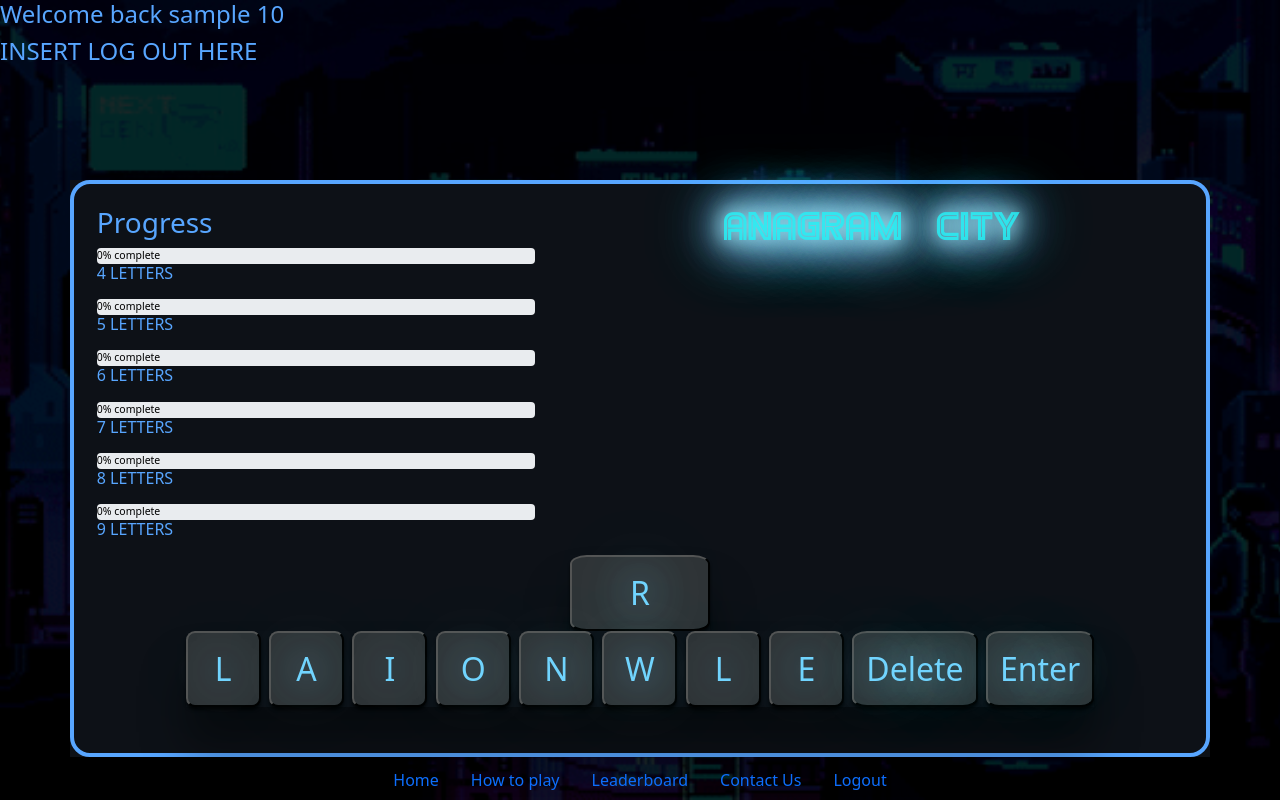
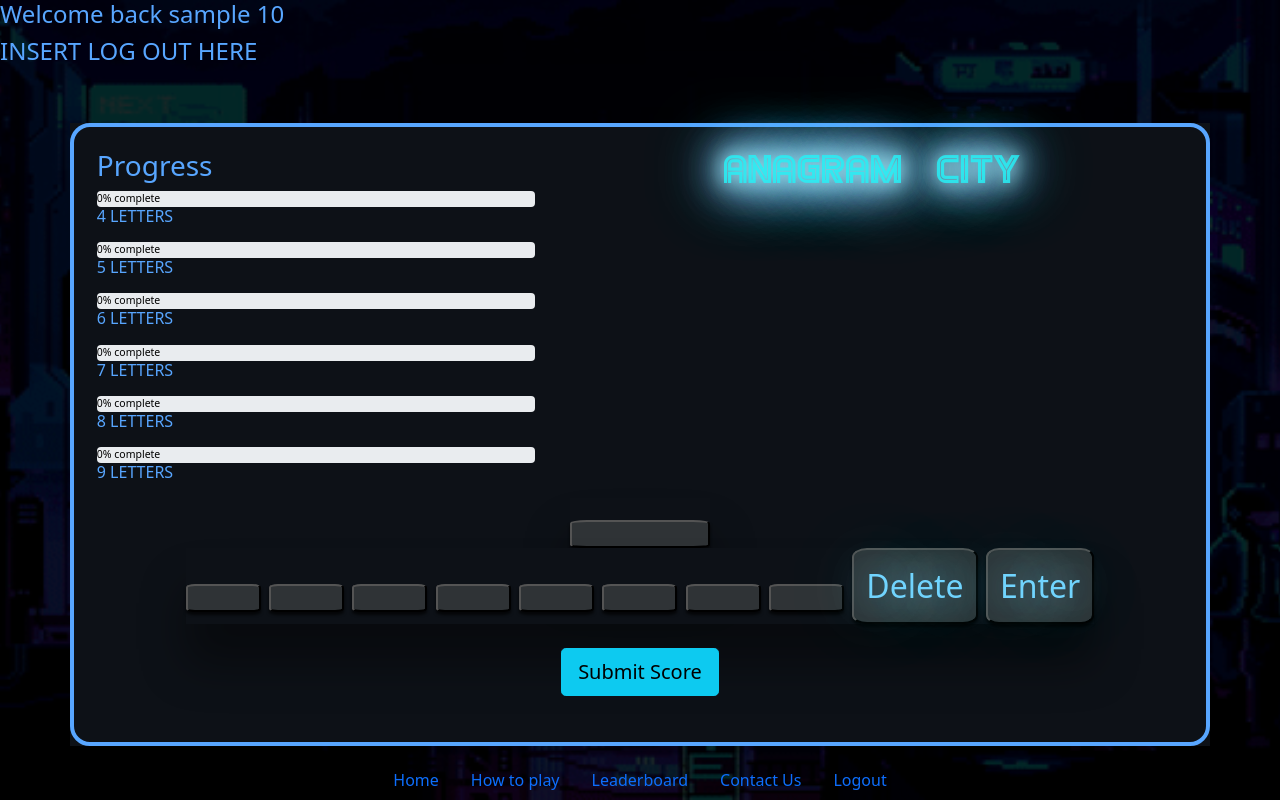
Before and after one commit to Tarnage/CITS3403-Project, a Flask app: page /game in a window 1280 px wide. Run offline with Flask 2, Linux system fonts and the light colour scheme; a user stored in the database is signed in; tables that the repository leaves empty hold one stand-in row (values such as "Sample post"); data that the repository does not hold is empty.

Commit message:
added score tracking and submitting

```diff
--- a/app/models.py
+++ b/app/models.py
@@ -31,6 +31,7 @@
 	leaderboard_id = db.Column(db.Integer, primary_key=True)
 	user_id = db.Column(db.Integer, db.ForeignKey('users.user_id'))
 	score = db.Column(db.Integer, index=True)
+	last_submit = db.Column(db.DateTime)
 
 	# gets the user attached to the unique id
 	def get_user(self):
--- a/app/routes.py
+++ b/app/routes.py
@@ -1,9 +1,9 @@
 import os
-from flask import render_template, flash, redirect, url_for
+from flask import render_template, flash, redirect, url_for, request
 from flask_login import current_user, login_user, logout_user
 from app import app, word_gen, db
 from app.models import Leaderboard, User
-from datetime import date
+from datetime import date, datetime
 from app.forms import LoginForm, RegistrationForm
 import json
 
@@ -49,8 +49,8 @@
 def dailyWord():
     current_date = date.today().strftime("%d-%m-%Y")
 
-    test = date(2022, 4, 29).strftime("%d-%m-%Y")
-    current_date = test
+    # test = date(2022, 4, 29).strftime("%d-%m-%Y")
+    # current_date = test
 
     try:
         f = open(PUZZLE_DIR + current_date + '.json')
@@ -63,10 +63,12 @@
         data = json.load(f)
         return data
 
+
 @app.route('/logout', methods=['GET', 'POST'])
 def logout():
     logout_user()
     return redirect(url_for('index'))
+
 
 @app.route('/register', methods=['GET', 'POST'])
 def register():
@@ -84,3 +86,20 @@
         flash('Congratulations, you are now a registered user!')
         return redirect(url_for('index'))
     return render_template('register.html', title='Register - Anagram City', form=form)
+
+
+@app.route('/submitScore', methods=["GET", "POST"])
+def submit_score():
+    current_date = date.today()
+    data = int(request.data.decode("UTF-8"))
+    userObj = User.query.filter_by(username=current_user.username).first()
+    score = Leaderboard.query.filter_by(user_id=userObj.user_id).first()
+    last_submit = score.last_submit
+
+    if not last_submit.date() == current_date or last_submit == None:
+        score.score = score.score + data
+        score.last_submit = current_date
+        db.session.commit()
+        return str(data)
+
+    return "Can only submit score once per day"
--- a/app/static/assets/js/gameScript.js
+++ b/app/static/assets/js/gameScript.js
@@ -62,6 +62,10 @@
         this.getGuessWindow = () => {
             this.guessWindow = document.getElementById("current-guess");
         };
+
+        this.getScore = () => {
+            return this.userStats["score"];
+        }
     }
 }
 
@@ -289,6 +293,28 @@
     document.getElementById("current-guess").setAttribute("data-text", "Score:" + currentPlayer.userStats["score"]);
 }
 
+function submitScore() {
+    // let body = {"score": 0};
+    // body["score"] = currentPlayer.getScore();
+    // console.log(body["score"]);
+    let score = currentPlayer.getScore();
+    console.log(score);
+    let xttp = new XMLHttpRequest();
+
+    // xttp.setRequestHeader("Content-type", "application/x-www-form-urlencodeed");
+    xttp.onload = function() {
+        if (this.status == 200){
+
+            alert(`${this.response}`);
+        }
+        else {
+            alert("Something went wrong!");
+        }
+    }
+    xttp.open("POST", "submitScore", true);
+    xttp.send(score.toString());
+}
+
 /**
  * Adds letters to the current guess stack
  *
--- a/app/static/assets/style/gameSytle.css
+++ b/app/static/assets/style/gameSytle.css
@@ -75,7 +75,7 @@
 
 .game-box {
   align-items: center;
-  margin-top: 10%;
+  margin-top: 5%;
   margin-bottom: 8%;
   padding: 2%;
   padding-bottom: 4%;
--- a/app/templates/game.html
+++ b/app/templates/game.html
@@ -129,6 +129,15 @@
         </div>
       </div>
 
+      {% if user %}
+      <br>
+      <div class="row">
+        <div class="container keyboard-container">
+          <button class="btn btn-lg btn-info" onclick="submitScore()">Submit Score</button>
+        </div>
+      </div>
+      {% endif %}
+
     </div>
   </div>
 
--- a/requirements.txt
+++ b/requirements.txt
@@ -1,6 +1,5 @@
 alembic==1.0.8
 certifi==2019.3.9
-chardet==3.0.4
 Click==7.0
 Flask==1.1.2
 Flask-HTTPAuth==3.2.4
@@ -9,7 +8,6 @@
 Flask-SQLAlchemy==2.3.2
 Flask-WTF==0.14.3
 gunicorn==19.9.0
-httpie==3.1.0
 idna==2.8
 itsdangerous==1.1.0
 Jinja2==2.11.3
@@ -24,6 +22,5 @@
 requests==2.21.0
 six==1.12.0
 SQLAlchemy==1.3.1
-urllib3==1.26.5
 Werkzeug==1.0.1
 WTForms==2.2.1
```
Also changed, not shown: migrations/versions/753ac14ca2bd_.py (added, +28 -0 lines), app.db.
